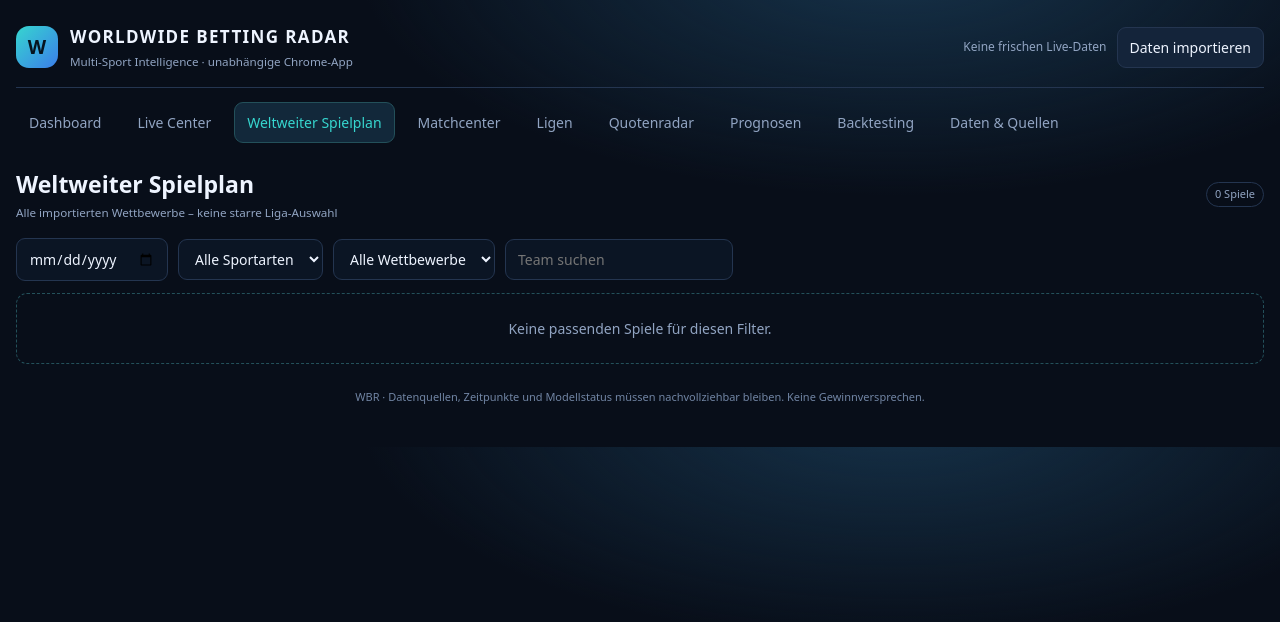
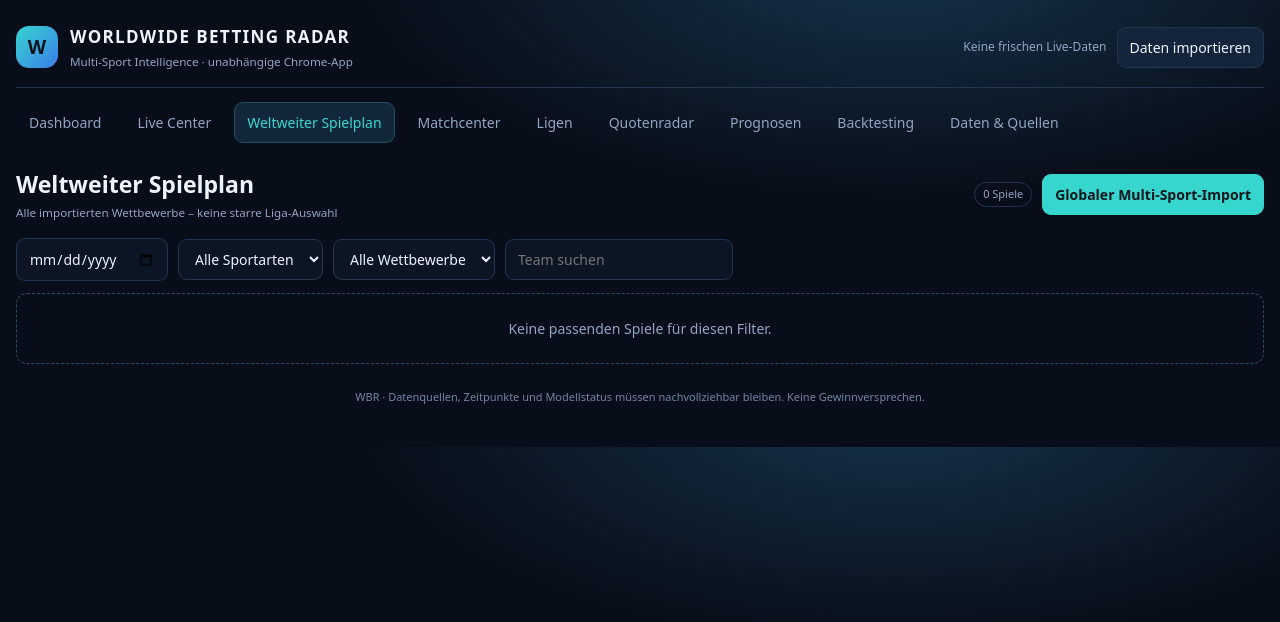
Before and after one commit to cetiner5728-dotcom/gibmalwasaus, a plain HTML site: page wbr/index.html in a window 1280 px wide. Both pictures are taken after a click on the button "Weltweiter Spielplan". Drawn offline with Linux system fonts and the light colour scheme.

Commit message:
Link global multi-sport importer from WBR fixtures page

```diff
--- a/wbr/index.html
+++ b/wbr/index.html
@@ -7,7 +7,7 @@
 <nav class="nav" id="nav"><button class="active" data-page="dashboard">Dashboard</button><button data-page="live">Live Center</button><button data-page="fixtures">Weltweiter Spielplan</button><button data-page="match">Matchcenter</button><button data-page="leagues">Ligen</button><button data-page="odds">Quotenradar</button><button data-page="models">Prognosen</button><button data-page="backtest">Backtesting</button><button data-page="sources">Daten & Quellen</button></nav>
 <section class="page active" id="dashboard"><div class="hero"><div><h2>Worldwide Radar</h2><small>Alle verfügbaren Daten – ohne erfundene Live-Stände oder Quoten</small></div><span class="pill" id="dataStamp">Noch keine Daten geladen</span></div><div class="notice">Datenintegrität aktiv: fehlende Felder bleiben NULL / nicht verfügbar. Live nur mit Quelle und aktuellem Abrufzeitpunkt. Prognosen nur nach Eligibility-Freigabe.</div><div class="grid section"><div class="card"><div class="label">Spiele</div><div class="metric" id="mMatches">—</div><small>Importierte Fixtures</small></div><div class="card"><div class="label">Live-Spiele</div><div class="metric" id="mLive">—</div><small>Quelle + Zeitstempel, max. 10 min alt</small></div><div class="card"><div class="label">Wettbewerbe</div><div class="metric" id="mLeagues">—</div><small>Dynamisch aus gelieferten Daten</small></div><div class="card"><div class="label">Quoten</div><div class="metric" id="mOdds">—</div><small>Mit Anbieter und Zeitpunkt</small></div></div><div class="two section"><div class="card"><h3>Live Center</h3><div id="dashLive" class="empty">Keine frischen, quellenbelegten Live-Daten.</div></div><div class="card"><h3>Modellstatus</h3><p>V14 · Referenzmodell</p><span class="pill warn">Produktivfreigabe zu prüfen</span><p>V6 / V3 · getrennte Research-Kandidaten</p><span class="pill">Nicht produktiv</span><p>V15.x · Datenqualität und Eligibility</p><p>V16 · Quotenimport / Quellen-Audit</p></div></div></section>
 <section class="page" id="live"><div class="hero"><div><h2>Live Center</h2><small>Nur aktuelle In-Play-Datensätze mit Quellenbeleg</small></div></div><div class="toolbar"><select class="field" id="liveSport"><option value="">Alle Sportarten</option></select><select class="field" id="liveLeague"><option value="">Alle Ligen</option></select><input class="field" id="liveSearch" placeholder="Team / Liga suchen"></div><div id="liveTable" class="empty">Keine Live-Daten verfügbar.</div></section>
-<section class="page" id="fixtures"><div class="hero"><div><h2>Weltweiter Spielplan</h2><small>Alle importierten Wettbewerbe – keine starre Liga-Auswahl</small></div><span class="pill" id="fixtureCount">0 Spiele</span></div><div class="toolbar"><input class="field" type="date" id="dateFilter"><select class="field" id="sportFilter"><option value="">Alle Sportarten</option></select><select class="field" id="leagueFilter"><option value="">Alle Wettbewerbe</option></select><input class="field" id="teamFilter" placeholder="Team suchen"></div><div id="fixtureTable" class="empty">Noch keine Fixtures importiert.</div></section>
+<section class="page" id="fixtures"><div class="hero"><div><h2>Weltweiter Spielplan</h2><small>Alle importierten Wettbewerbe – keine starre Liga-Auswahl</small></div><div class="actions"><span class="pill" id="fixtureCount">0 Spiele</span><a class="btn primary" href="./sportsevents24.html" style="text-decoration:none">Globaler Multi-Sport-Import</a></div></div><div class="toolbar"><input class="field" type="date" id="dateFilter"><select class="field" id="sportFilter"><option value="">Alle Sportarten</option></select><select class="field" id="leagueFilter"><option value="">Alle Wettbewerbe</option></select><input class="field" id="teamFilter" placeholder="Team suchen"></div><div id="fixtureTable" class="empty">Noch keine Fixtures importiert.</div></section>
 <section class="page" id="match"><div class="hero"><div><h2>Matchcenter</h2><small>Übersicht · Events · sportartspezifische Statistiken</small></div></div><div id="matchDetail" class="empty">Wähle ein Spiel aus dem Spielplan.</div></section>
 <section class="page" id="leagues"><div class="hero"><div><h2>Weltweiter Liga-Katalog</h2><small>Alle von den verbundenen Datenquellen tatsächlich gelisteten Wettbewerbe · Sportartübergreifend</small></div><button class="btn primary" id="loadGlobalLeaguesBtn">Weltweite Ligen laden</button></div><p id="globalLeaguesStatus" class="muted">Noch kein globaler Katalog abgerufen.</p><div class="toolbar"><input class="field" id="globalLeagueSearch" placeholder="Liga, Land oder Sport suchen"><select class="field" id="globalLeagueSport"><option value="">Alle Sportarten</option></select><select class="field" id="globalLeagueSource"><option value="">Alle Quellen</option></select></div><div id="leagueTable" class="empty">Noch keine Wettbewerbsdaten geladen.</div></section>
 <section class="page" id="odds"><div class="hero"><div><h2>Quotenradar</h2><small>Preisvergleich und EV – nur mit validierter, zeitlich passender Datenbasis</small></div></div><div class="notice">Bet% und Money% werden nicht geschätzt. EV bleibt gesperrt, wenn Quote, Quelle, Zeitstempel oder freigegebene Modellwahrscheinlichkeit fehlen.</div><div id="oddsTable" class="empty section">Keine Quoten geladen.</div></section>
```
